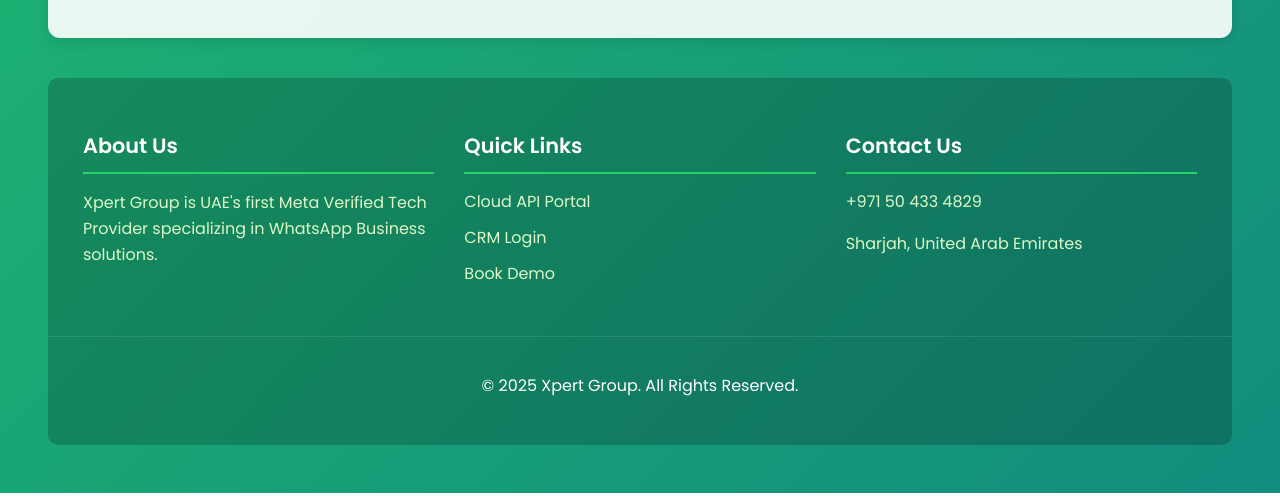
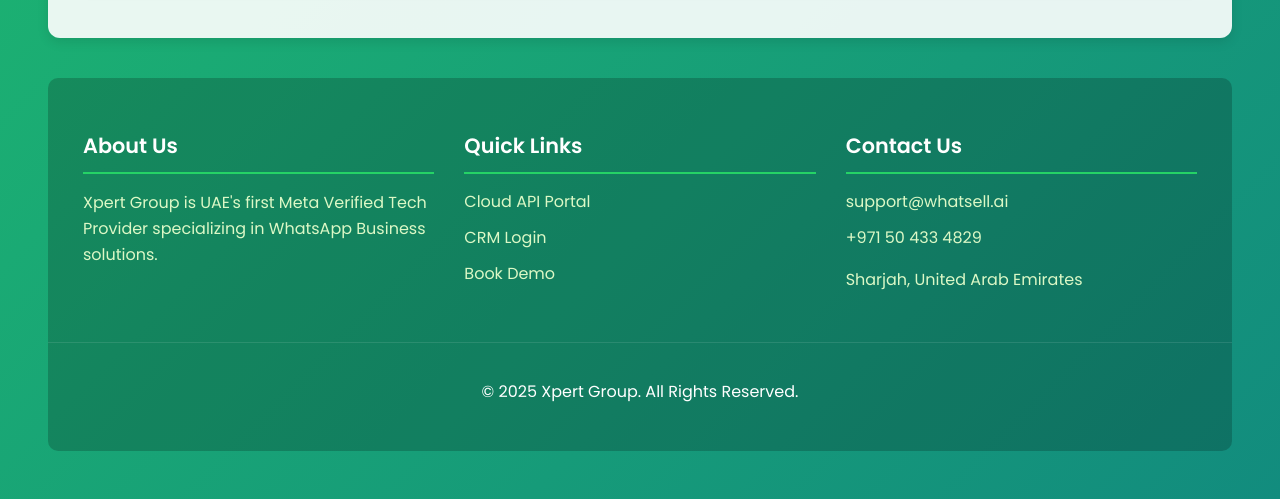
Before and after one commit to shahidjalally/whatsell, a plain HTML site: page index.html in a window 1280 px wide. Shown: the part 1802-2301 px from the top of the page. Drawn offline with Linux system fonts and the light colour scheme; no server answers; a script that the page names is missing.

Commit message:
Update index.html

```diff
--- a/index.html
+++ b/index.html
@@ -576,7 +576,7 @@
 
         <div class="footer-section">
           <h3>Contact Us</h3>
-          <a href="mailto:support@whatsell.ai>support@whatsell.ai</a>
+          <a href="mailto:support@whatsell.ai">support@whatsell.ai</a>
           <a href="tel:+971504334829">+971 50 433 4829</a>
           <p>Sharjah, United Arab Emirates</p>
         </div>
```
